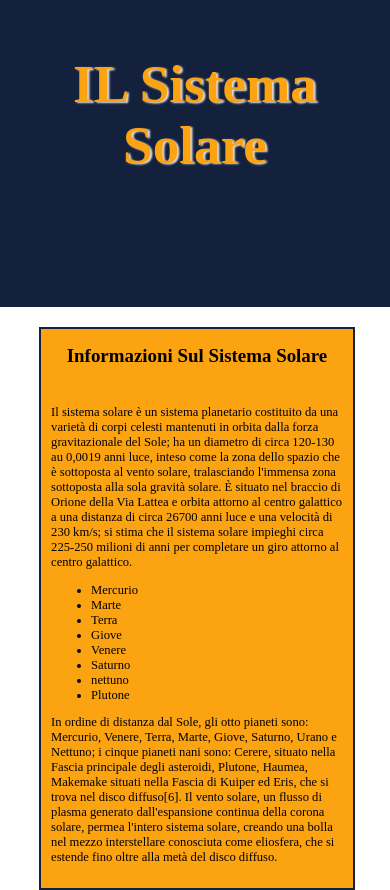
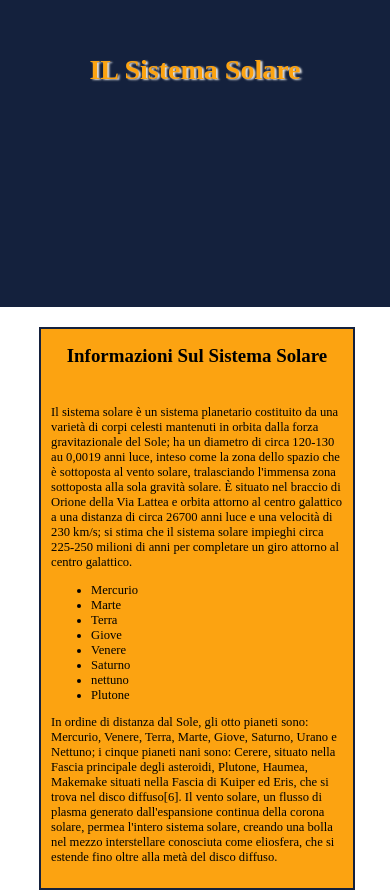
Before and after one commit to FraDev85/pianeti, a plain HTML site: page index.html in a window 390 px wide. Shown: the part 115-1005 px from the top of the page. Drawn offline with Linux system fonts and the light colour scheme.

Commit message:
six  another adjustement font

```diff
--- a/styles.css
+++ b/styles.css
@@ -142,7 +142,7 @@ footer p {
     position: absolute;
     top: 20vh;
     text-shadow: 2px 1px 2px #e5e5e5;
-    font-size: 3.8em;
+    font-size: 2em;
   }
 
   .inform {
```
